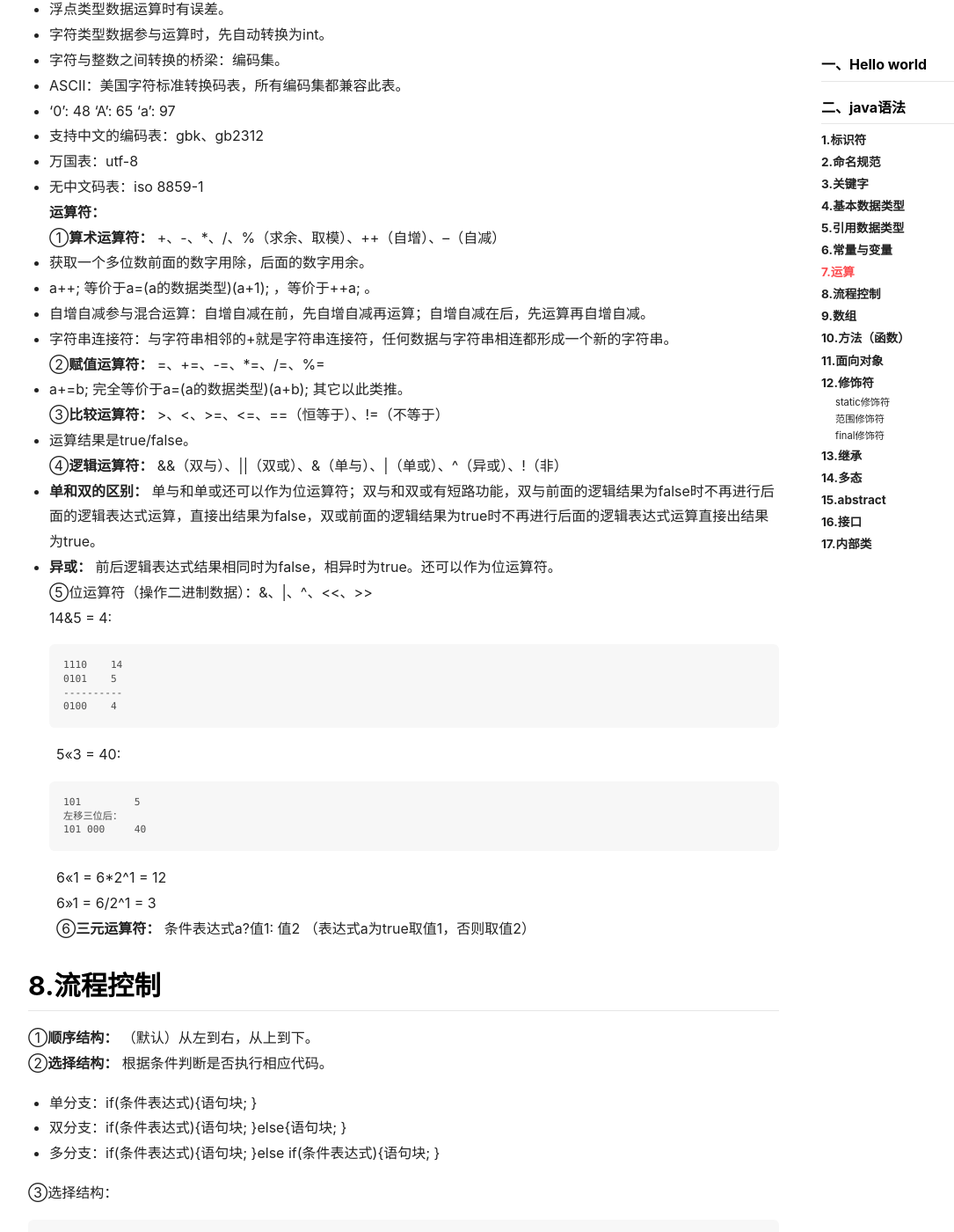
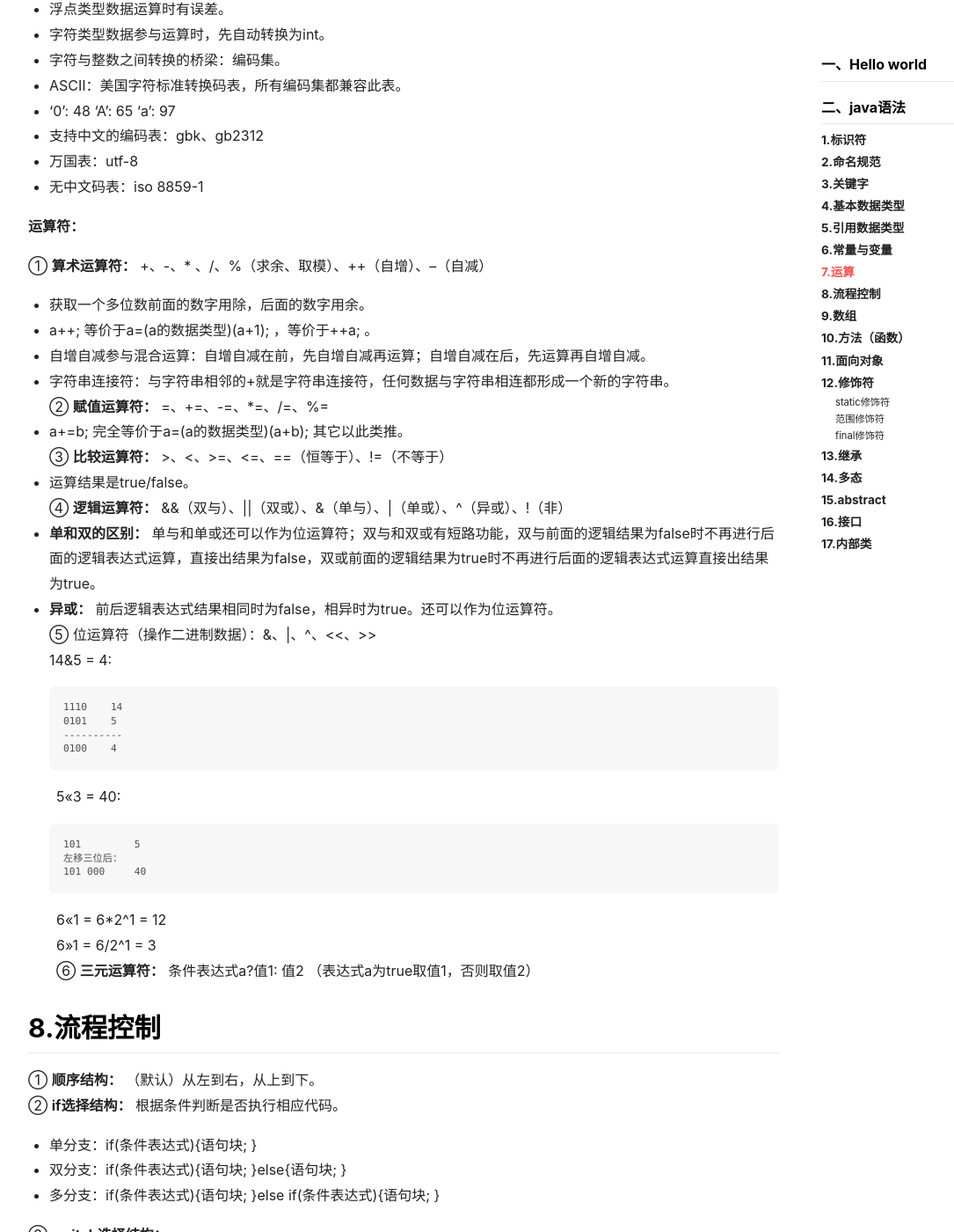
Before and after one commit to cyrusxiao/cyrusxiao.github.io, a Jekyll site: the page built from _posts/2019-01-05-JavaSE1.md, in a window 1280 px wide and 1400 px high, scrolled down 3563 px. Shown: the whole window at 88% size, without its empty margins (71-1156 px from the left). Built offline with Jekyll 4.4.1, drawn with Linux system fonts in a browser that asks for light colours; nearby versions of some CDN libraries.

Commit message:
Update 2019-01-05-JavaSE1.md

````diff
--- a/_posts/2019-01-05-JavaSE1.md
+++ b/_posts/2019-01-05-JavaSE1.md
@@ -88,26 +88,27 @@
 * ‘0’: 48		‘A’: 65		‘a’: 97
 * 支持中文的编码表：gbk、gb2312
 * 万国表：utf-8
-* 无中文码表：iso 8859-1
- <br>
-**运算符：** <br>
-①**算术运算符：** +、-、\*、/、%（求余、取模）、++（自增）、--（自减） <br>
+* 无中文码表：iso 8859-1 <br>
+
+**运算符：**   <br>
+
+① **算术运算符：**  +、-、\* 、/、%（求余、取模）、++（自增）、--（自减） <br>
 * 获取一个多位数前面的数字用除，后面的数字用余。
 * a++; 等价于a=(a的数据类型)(a+1); ，等价于++a; 。
 * 自增自减参与混合运算：自增自减在前，先自增自减再运算；自增自减在后，先运算再自增自减。
 * 字符串连接符：与字符串相邻的+就是字符串连接符，任何数据与字符串相连都形成一个新的字符串。
  <br>
-②**赋值运算符：** =、+=、-=、\*=、/=、%=
+② **赋值运算符：**  =、+=、-=、\*=、/=、%=
 * a+=b; 完全等价于a=(a的数据类型)(a+b); 其它以此类推。
  <br>
-③**比较运算符：** >、<、>=、<=、==（恒等于）、!=（不等于） <br>
+③ **比较运算符：**  >、<、>=、<=、==（恒等于）、!=（不等于） <br>
 * 运算结果是true/false。
  <br>
-④**逻辑运算符：** &&（双与）、||（双或）、&（单与）、|（单或）、^（异或）、!（非） <br>
-* **单和双的区别：** 单与和单或还可以作为位运算符；双与和双或有短路功能，双与前面的逻辑结果为false时不再进行后面的逻辑表达式运算，直接出结果为false，双或前面的逻辑结果为true时不再进行后面的逻辑表达式运算直接出结果为true。
-* **异或：** 前后逻辑表达式结果相同时为false，相异时为true。还可以作为位运算符。
+④ **逻辑运算符：**  &&（双与）、||（双或）、&（单与）、|（单或）、^（异或）、!（非） <br>
+*  **单和双的区别：**  单与和单或还可以作为位运算符；双与和双或有短路功能，双与前面的逻辑结果为false时不再进行后面的逻辑表达式运算，直接出结果为false，双或前面的逻辑结果为true时不再进行后面的逻辑表达式运算直接出结果为true。
+*  **异或：**  前后逻辑表达式结果相同时为false，相异时为true。还可以作为位运算符。
  <br>
-⑤位运算符（操作二进制数据）：&、|、^、\<<、\>>  <br>
+⑤ 位运算符（操作二进制数据）：&、|、^、\<<、\>>  <br>
 14&5 = 4:  <br>
 ```
 1110    14
@@ -123,16 +124,16 @@
 ```
 6<<1 = 6\*2^1 = 12  <br>
 6>>1 = 6/2^1 = 3  <br>
-⑥**三元运算符：** 条件表达式a?值1: 值2	（表达式a为true取值1，否则取值2）<br>
+⑥ **三元运算符：**  条件表达式a?值1: 值2	（表达式a为true取值1，否则取值2）<br>
 
 ## 8.流程控制
-①**顺序结构：** （默认）从左到右，从上到下。 <br>
-②**选择结构：** 根据条件判断是否执行相应代码。 <br>
+① **顺序结构：** （默认）从左到右，从上到下。 <br>
+② **if选择结构：** 根据条件判断是否执行相应代码。 <br>
 * 单分支：if(条件表达式){语句块; }
 * 双分支：if(条件表达式){语句块; }else{语句块; }
 * 多分支：if(条件表达式){语句块; }else if(条件表达式){语句块; } <br>
 
-③选择结构： <br>
+③ **switch选择结构：**  <br>
 
 ```
 /**
@@ -155,14 +156,14 @@
 }
 ```
 
-④**循环结构：** 需要具备循环的条件、迭代语句（如a++）、循环体 <br>
+④ **循环结构：** 需要具备循环的条件、迭代语句（如a++）、循环体 <br>
 **先判断，再运行：** `while(条件表达式){循环体和迭代语句}`  <br>
 **先运行，再判断：** `do{循环体和迭代语句}while(条件表达式);`  <br>
 **for循环：** `for(初始化语句; 条件表达式; 迭代语句){循环体}`  <br>
 * 初始化语句可以省略，而写在for前面；条件表达式可以省略，默认为true；迭代语句可以省略，而写在循环体中。
 变量的作用域取决于它外面的大括号。<br>
 
-⑤**跳转结构：**  <br>
+⑤ **跳转结构：**  <br>
 break跳出当前循环，continue不再执行当前语句后面的语句。 <br>
 break\[标签\]和continue\[标签\]: <br>
 
@@ -277,17 +278,16 @@
 * **static修饰普通方法：** static修饰的普通方法不但可以被对象调用，也可以被类直接调用（类名.方法名(参数值)）；static修饰的方法只能调用静态方法，不能调用非静态方法。 <br>
 * 被static修饰的成员称为静态成员、类成员，属于类。没有被static修饰的成员称为实例成员，属于对象。 <br>
 * `static{}`称为静态代码块，一般用于给静态成员变量赋初始值。 <br>
-* 没有使用非静态成员的普通方法尽量定义为静态方法；但需要类的所有对象对应属性保持一致时，将该成员变量定义为静态的。
- <br>
+* 没有使用非静态成员的普通方法尽量定义为静态方法；但需要类的所有对象对应属性保持一致时，将该成员变量定义为静态的。<br>
+
 **注意：**  <br>
+
 * 静态成员不可以用this；
 * 静态方法不允许是抽象的；
 * 静态代码块当创建第一个对象时运行。
 * 范围修饰符private：
 * 被private修饰的成员称为私有成员，只有本类可以直接访问；
-* 为了让不可信任的类或对象访问，需要提供公共的get和set方法： <br>
-`public 返回数据类型 getXxx(){}`  <br>
-`public void setXxx(){}`  <br>
+* 为了让不可信任的类或对象访问，需要提供公共的get和set方法：`public 返回数据类型 getXxx(){}` 和 `public void setXxx(){}`  <br>
 
 ### 范围修饰符
 
````
